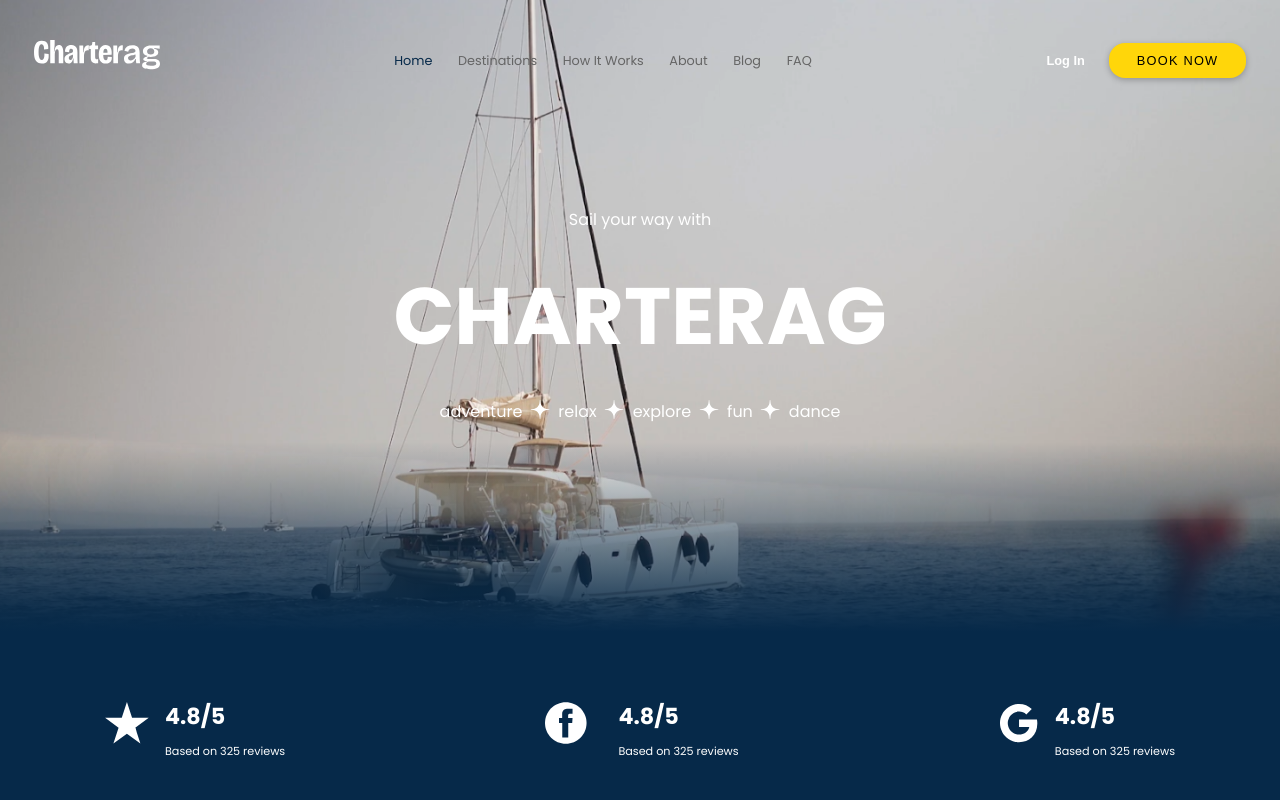
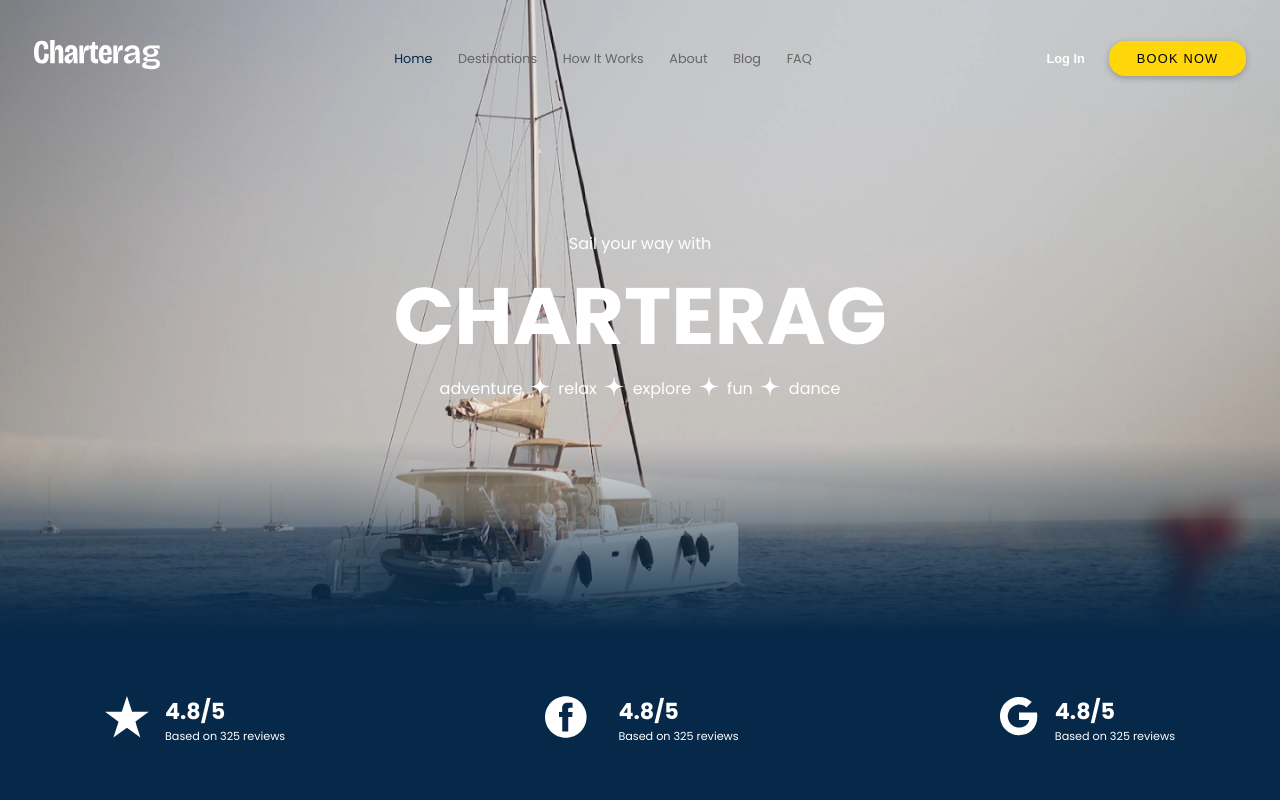
Before and after one commit to jopaa10/fe-task, a Next.js app in the folder charterag/: page / in a window 1280 px wide. Shown: the top 800 px of the page. Built offline with nearby package versions, Linux system fonts and the light colour scheme.

Commit message:
remove font size from p

```diff
--- a/charterag/styles/_typography.scss
+++ b/charterag/styles/_typography.scss
@@ -1,7 +1,6 @@
 body {
   font-family: "Poppins", sans-serif;
   font-weight: 400;
-  line-height: 2;
 }
 
 h1 {
```
